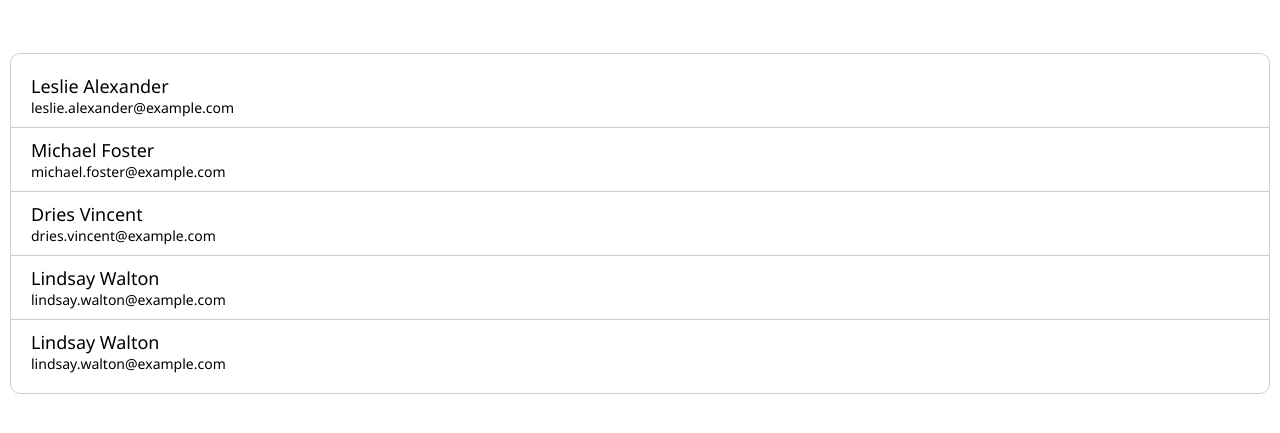
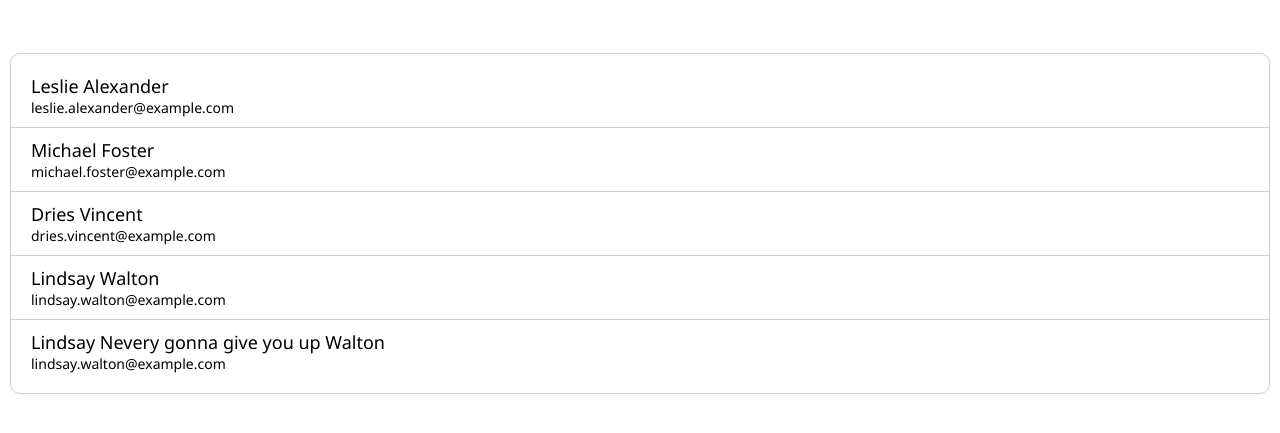
Before and after one commit to tienminhduong/test-git, a plain HTML site: page index.html in a window 1280 px wide. Shown: the part 297-730 px from the top of the page. Drawn offline with Linux system fonts and the light colour scheme.

Commit message:
pha code

```diff
--- a/index.html
+++ b/index.html
@@ -36,7 +36,7 @@
             <p class="email">lindsay.walton@example.com</p>
         </div>
         <div class="item">
-            <p class="name">Lindsay Walton</p>
+            <p class="name">Lindsay Nevery gonna give you up Walton</p>
             <p class="email">lindsay.walton@example.com</p>
         </div>
     </div>
--- /dev/null
+++ b/index.js
@@ -0,0 +1 @@
+console.log("I am very handsome")
```
